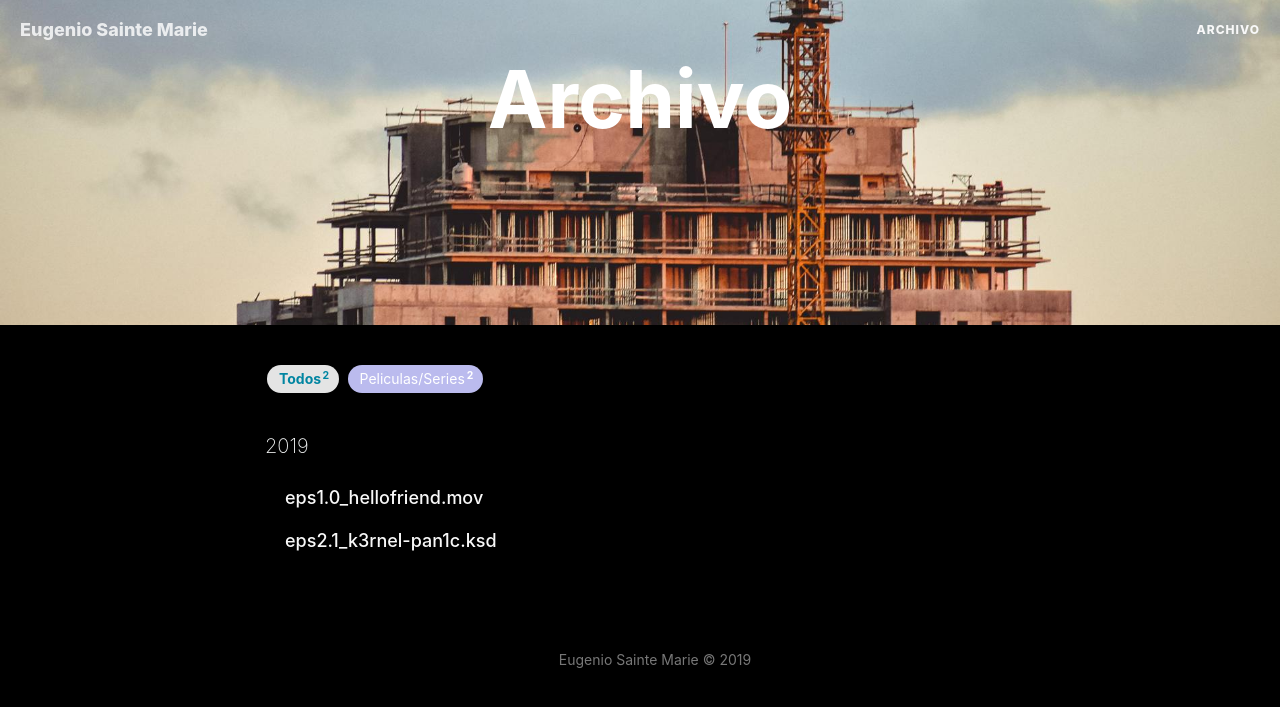
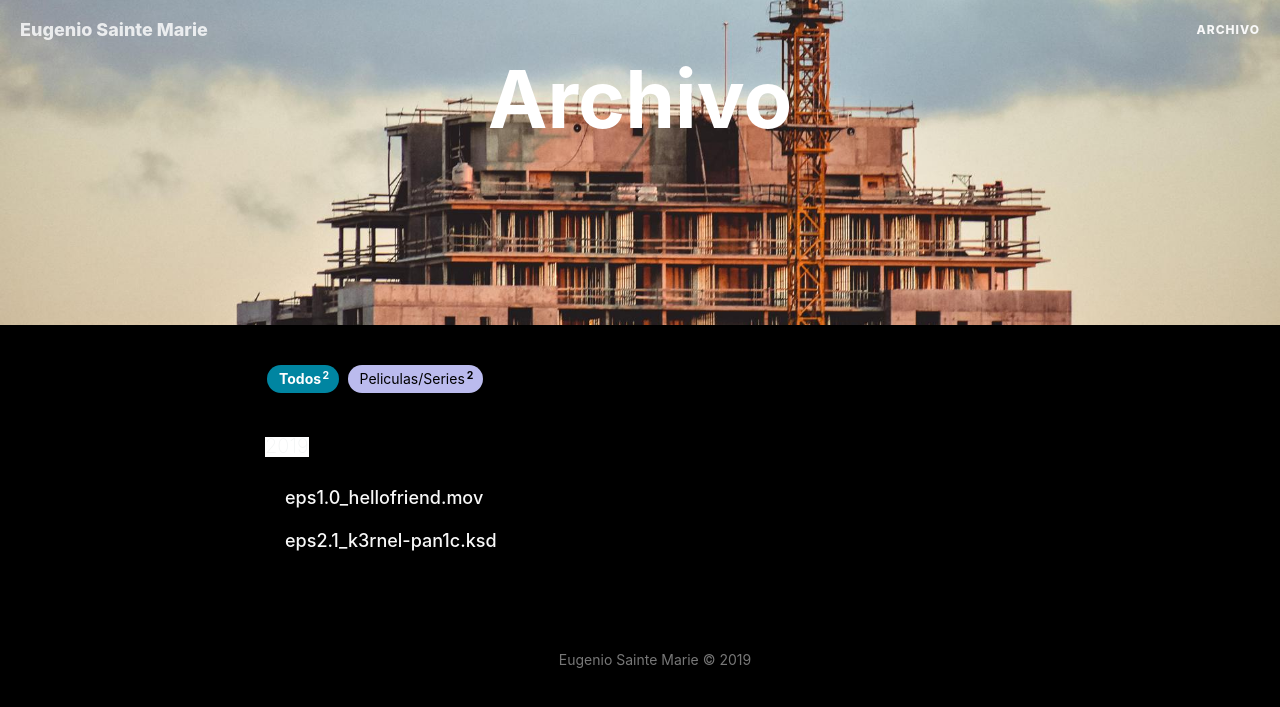
Before and after one commit to eugeniosaintemarie/notes, a Jekyll site: the page built from archive.html, in a window 1280 px wide. Shown: the top 707 px of the page. Built offline with Jekyll 4.4.1, drawn with Linux system fonts in a browser that asks for light colours; comment, search, counter and statistics services are not loaded.

Commit message:
Update archive.html

```diff
--- a/archive.html
+++ b/archive.html
@@ -7,7 +7,14 @@
 
 <style>
 	.intro-header {height: 325px !important;}
-	tag_cloud .tag-button {background-color: #f8f8f8 !important;}
+	.tag-button {
+		background-color: white;
+		color: black !important;
+	}
+	#tag_cloud .tag.tag-button--all.focus, #tag_cloud .tag.tag-button--all:active, #tag_cloud .tag.tag-button--all:hover, #tag_cloud a.tag-button--all.focus, #tag_cloud a.tag-button--all:active, #tag_cloud a.tag-button--all:hover {
+		background-color: #0085a1!important;
+		color: white !important;
+	}
 	.listing-seperator {color: #f3f5f5 !important;}
 </style>
 
```
